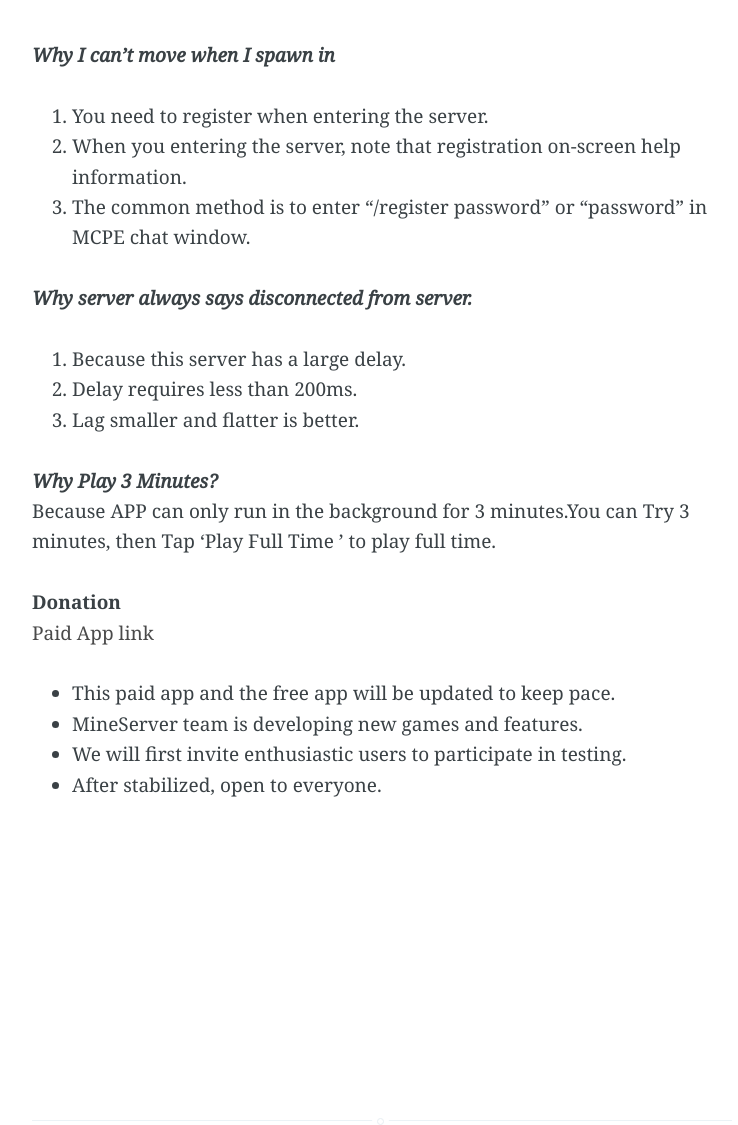
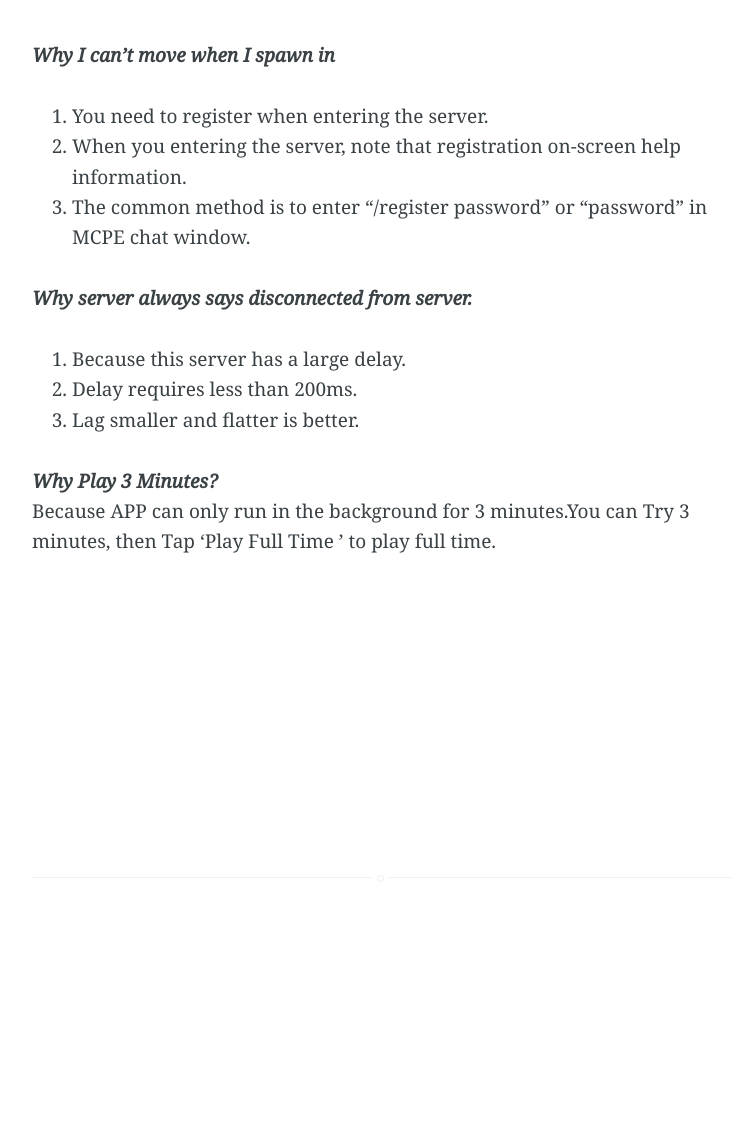
Before and after one commit to Minecraft-PE-Servers/Minecraft-PE-Servers.github.io, a Jekyll site: the page built from _posts/2016-06-10-mineserver-feedback.md, in a window 1280 px wide. Shown: the whole page, without its empty margins (258-996 px from the left). Built offline with Jekyll 4.4.1, drawn with Linux system fonts in a browser that asks for light colours; after the commit the page ends 940 px from its top, so only the background shows below that.

Commit message:
提交发布

```diff
--- a/_posts/2016-06-10-mineserver-feedback.md
+++ b/_posts/2016-06-10-mineserver-feedback.md
@@ -18,10 +18,3 @@ question: false
 
 ***Why Play 3 Minutes?***
 Because APP can only run in the background for 3 minutes.You can Try 3 minutes, then Tap ‘Play Full Time ’ to play full time.
-
-**Donation**
-[Paid App link](https://itunes.apple.com/app/id1144129231)
-- This paid app and the free app will be updated to keep pace.
-- MineServer team is developing new games and features.
-- We will first invite enthusiastic users to participate in testing.
-- After stabilized, open to everyone.
```
